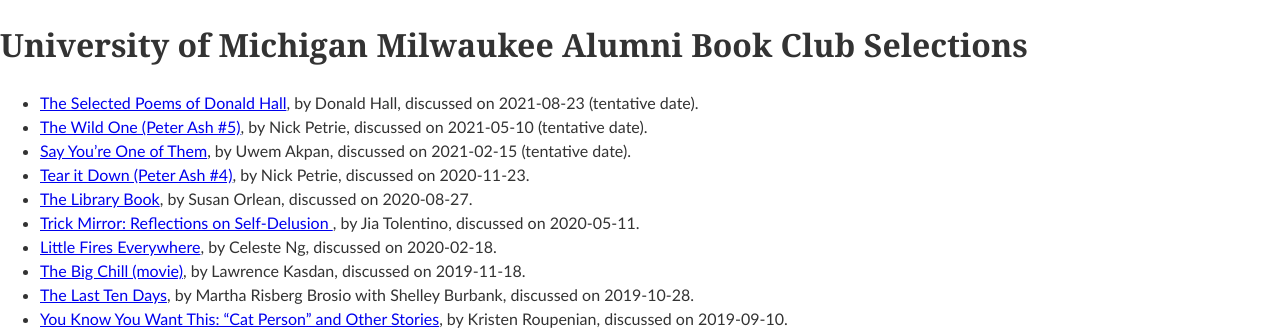
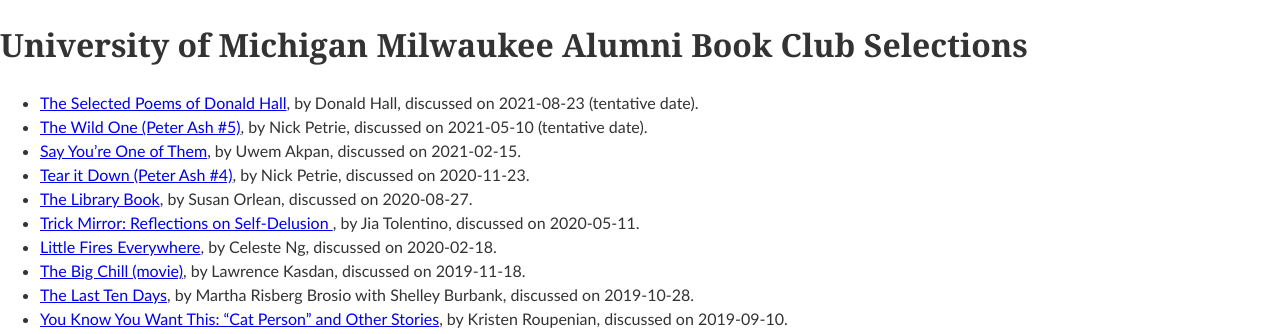
Before and after one commit to edurant/edurant.github.io, a Jekyll site: the page built from misc/bookClubUmMke.md, in a window 1280 px wide. Shown: the top 334 px of the page. Built offline with Jekyll 4.4.1, drawn with Linux system fonts in a browser that asks for light colours.

Commit message:
um mke book club date confirmed

```diff
--- a/misc/bookClubUmMke.md
+++ b/misc/bookClubUmMke.md
@@ -1,11 +1,11 @@
 ---
 title: "University of Michigan Milwaukee Alumni Book Club Selections"
-date: 2020-11-24 13:55:30 -0600
+date: 2020-11-30 16:28:30 -0600
 ---
 
 * [The Selected Poems of Donald Hall](https://bookshop.org/books/the-selected-poems-of-donald-hall/9781328745606), by Donald Hall, discussed on 2021-08-23 (tentative date).
 * [The Wild One (Peter Ash #5)](https://bookshop.org/books/the-wild-one-9780525535447/9780593188057), by Nick Petrie, discussed on 2021-05-10 (tentative date).
-* [Say You're One of Them](https://bookshop.org/books/say-you-re-one-of-them/9780316086370), by Uwem Akpan, discussed on 2021-02-15 (tentative date).
+* [Say You're One of Them](https://bookshop.org/books/say-you-re-one-of-them/9780316086370), by Uwem Akpan, discussed on 2021-02-15.
 * [Tear it Down (Peter Ash #4)](https://www.amazon.com/dp/B07CKFBW65), by Nick Petrie, discussed on 2020-11-23.
 * [The Library Book](https://www.amazon.com/dp/B07CL5ZLHX), by Susan Orlean, discussed on 2020-08-27.
 * [Trick Mirror: Reflections on Self-Delusion ](https://www.amazon.com/dp/B07L2JGLZ9), by Jia Tolentino, discussed on 2020-05-11.
```
